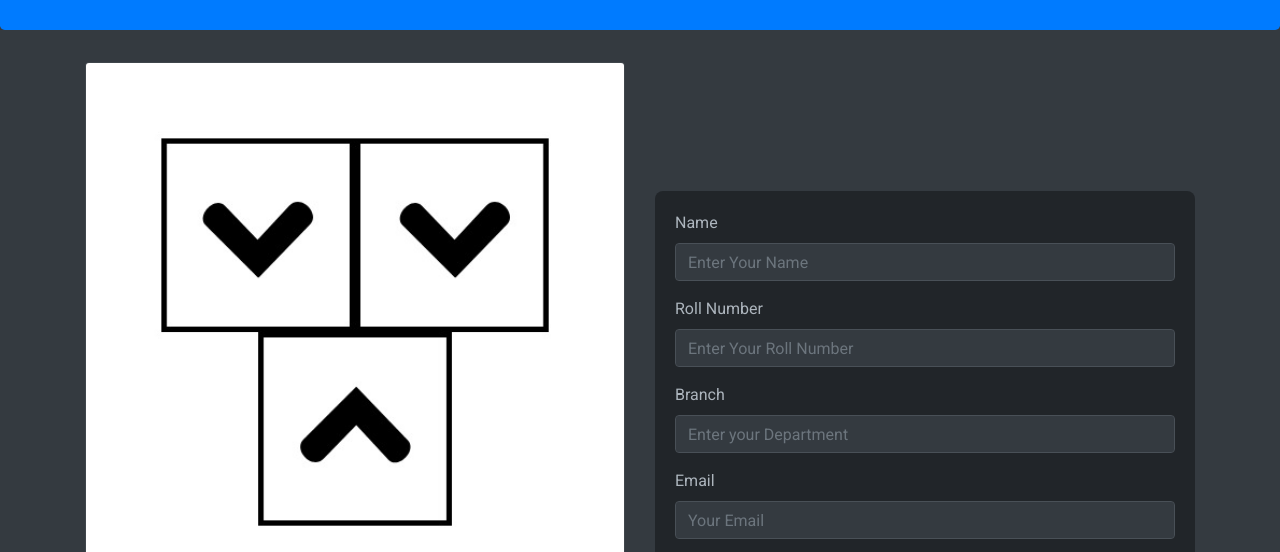
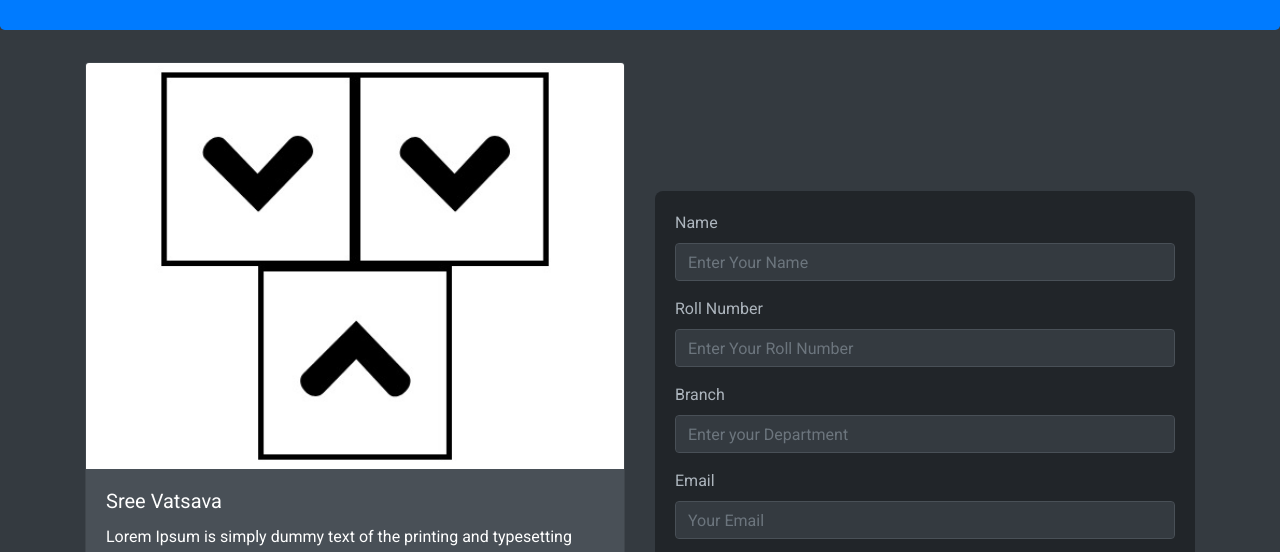
Before and after one commit to dwijeshbing/AlumniConnect, a plain HTML site: page index.html in a window 1280 px wide. Shown: the part 357-909 px from the top of the page. Drawn offline with nearby package versions, Linux system fonts and the light colour scheme.

Commit message:
modified files

```diff
--- a/index.html
+++ b/index.html
@@ -64,6 +64,10 @@
                 flex-direction: column;
                 justify-content: center;
             }
+
+            .author{
+                height: 50%;
+            }
         }
 
         .btn-primary {
@@ -120,7 +124,7 @@
         <div class="row">
             <div class="col-lg-6 mb-4">
                 <div class="card text-white h-100">
-                    <img src="./assets/KS.jpg" class="card-img-top" alt="Description Image">
+                    <img src="./assets/KS.jpg" class="card-img-top author" alt="Description Image">
                     <div class="card-body">
                         <h5 class="card-title">Sree Vatsava</h5>
                         <p class="card-text">Lorem Ipsum is simply dummy text of the printing and typesetting industry.
```
